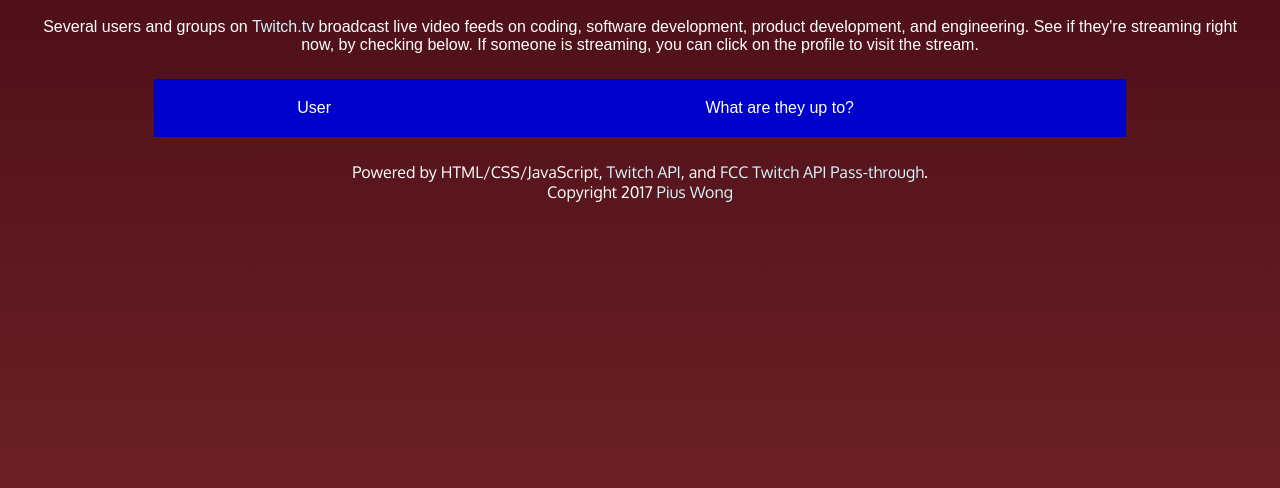
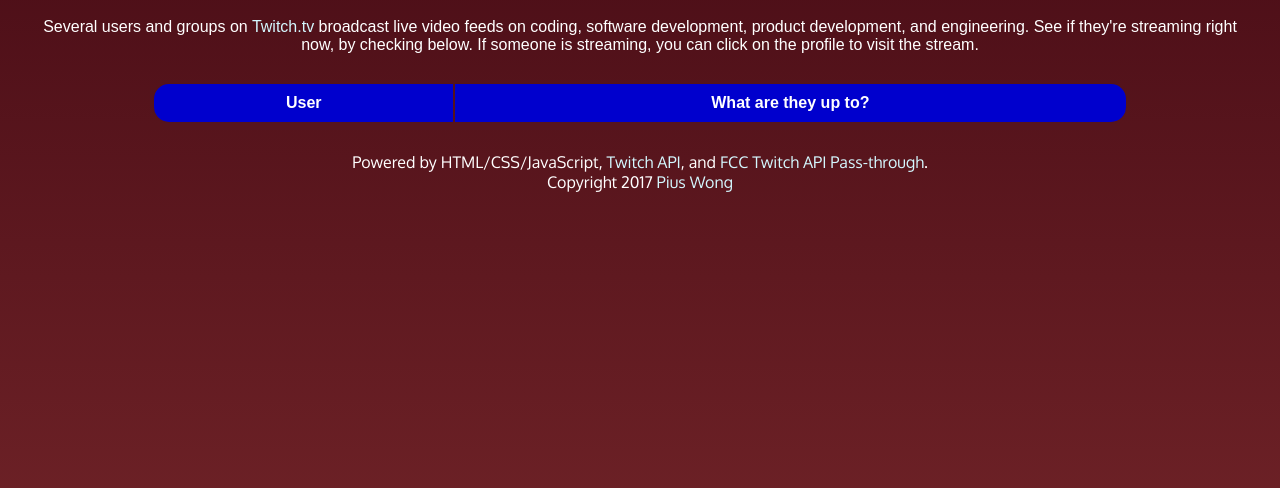
Before and after one commit to pieguyatx/TechStreamers, a plain HTML site: page index.html in a window 1280 px wide. Shown: the part 140-628 px from the top of the page. Drawn offline with Linux system fonts and the light colour scheme; a web font is replaced by a local one.

Commit message:
Reformat table for ease of reading

```diff
--- a/index.html
+++ b/index.html
@@ -34,7 +34,7 @@
 
       <section id="results">
         <div class="container">
-          <div class="heading">
+          <div class="row heading">
             <div class="user">
               User
             </div>
--- a/main.css
+++ b/main.css
@@ -47,9 +47,22 @@ section{
   display: flex;
   flex-wrap: nowrap;
 }
-#results .heading{
-  padding: 20px;
-  background: mediumblue;
+#results .row>div{
+  padding: 10px;
+  margin: 5px 0 5px 0;
+}
+#results .row div:first-child{
+  border-top-left-radius: 15px;
+  border-bottom-left-radius: 15px;
+  margin-right: 1px;
+  display: flex;
+  align-items: center;
+  justify-content: center;
+}
+#results .row div:nth-child(2){
+  border-top-right-radius: 15px;
+  border-bottom-right-radius: 15px;
+  margin-left: 1px;
 }
 #results .user{
   width: 30%;
@@ -57,14 +70,17 @@ section{
 #results .info{
   width: 70%;
 }
-#results .userData{
-  padding: 5px;
-  margin: 3px;
+#results .heading{
+  font-weight: bold;
+}
+#results .heading>div{
+  background: mediumblue;
+}
+#results .userData>div{
   background: darkblue;
-  margin: 5px 0 5px 0;
 }
-#results .userData:hover{
-  background-color: black;
+#results .userData .info{
+  text-align: left;
 }
 /* format table (above) */
 footer{
--- a/main.js
+++ b/main.js
@@ -22,7 +22,7 @@ function getUserData(user){
       console.log("User " + user + " not found.")//debug
     }
     else{
-      var output = '<div class="userData"><div class="user">%USER%</div><div class="info">%BIO%</div></div>';
+      var output = '<div class="row userData"><div class="user">%USER%</div><div class="info">%BIO%</div></div>';
       output = output.replace("%USER%",data.display_name);
       output = output.replace("%BIO%",data.bio);
       $("#results .container").append(output);// debug
```
